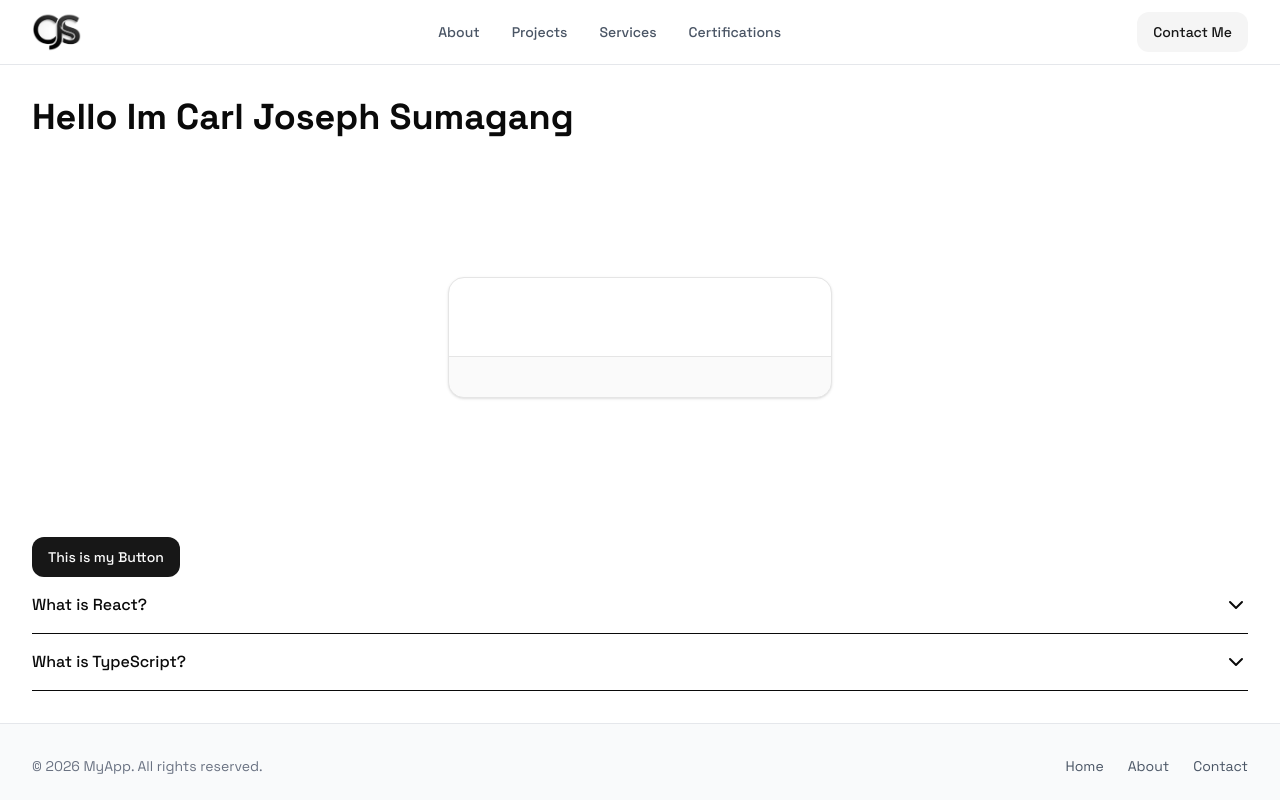
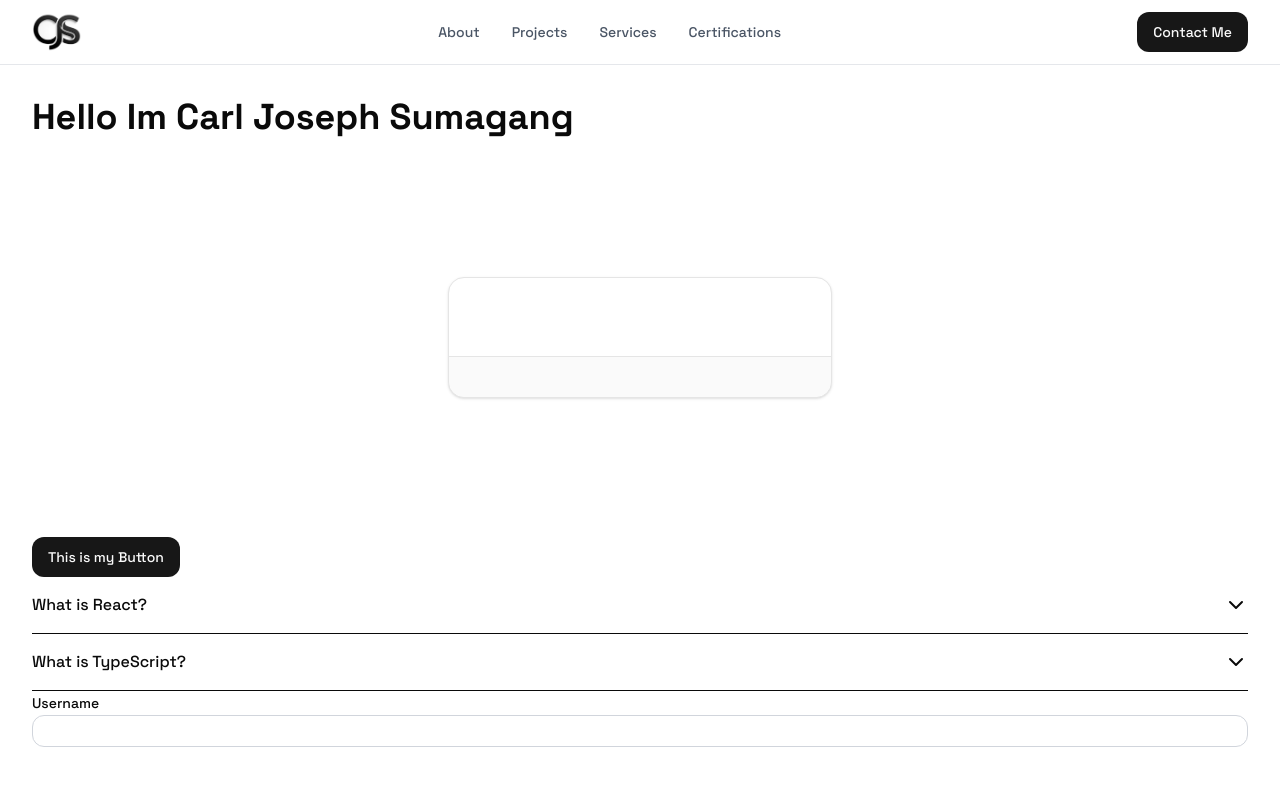
Before and after one commit to devCarlJoseph/portfolio-v2, a React (Vite) app: page / in a window 1280 px wide. Shown: the top 800 px of the page. Built offline with nearby package versions, Linux system fonts and the light colour scheme.

Commit message:
fix: input UI component

```diff
--- a/src/components/common/header.tsx
+++ b/src/components/common/header.tsx
@@ -44,7 +44,7 @@ export function Header() {
           </nav>
 
           <div>
-            <Button variant={"secondary"}>
+            <Button>
               <NavLink to="/contact">Contact Me</NavLink>
             </Button>
           </div>
--- /dev/null
+++ b/src/components/ui/input.tsx
@@ -0,0 +1,9 @@
+import { cn } from "@/lib/cn";
+
+export function Input({
+  type,
+  className,
+  ...props
+}: React.ComponentProps<"input">) {
+  return <input type={type} data-slot="input" className={cn("h-8 w-full min-w-0 rounded-lg border border-gray-300 bg-transparent px-2.5 py-1 text-base ")} {...props} />;
+}
--- /dev/null
+++ b/src/components/ui/label.tsx
@@ -0,0 +1,12 @@
+import * as React from "react";
+
+import { cn } from "@/lib/cn";
+
+export function Label({className, ...props}: React.ComponentProps<"label"> ) {
+  return(
+    <label
+      className={cn("text-sm leading-none font-medium")}
+      {...props}
+    />
+  );
+}
--- a/src/pages/guest/home/index.tsx
+++ b/src/pages/guest/home/index.tsx
@@ -6,10 +6,15 @@ import {
   CardFooter,
   CardDescription,
 } from "@/components/ui/card";
-
-import { Accordion, AccordionContent, AccordionItem, AccordionTrigger} from "@/components/ui/accordion";
-
+import {
+  Accordion,
+  AccordionContent,
+  AccordionItem,
+  AccordionTrigger,
+} from "@/components/ui/accordion";
 import { Button } from "@/components/ui/button";
+import { Label } from "@/components/ui/label";
+import { Input } from "@/components/ui/input";
 
 export default function HomePage() {
   return (
@@ -52,6 +57,10 @@ export default function HomePage() {
           </AccordionItem>
         </Accordion>
       </section>
+      <section className="h-50">
+        <Label>Username</Label>
+        <Input/>
+      </section>
     </>
   );
 }
```
